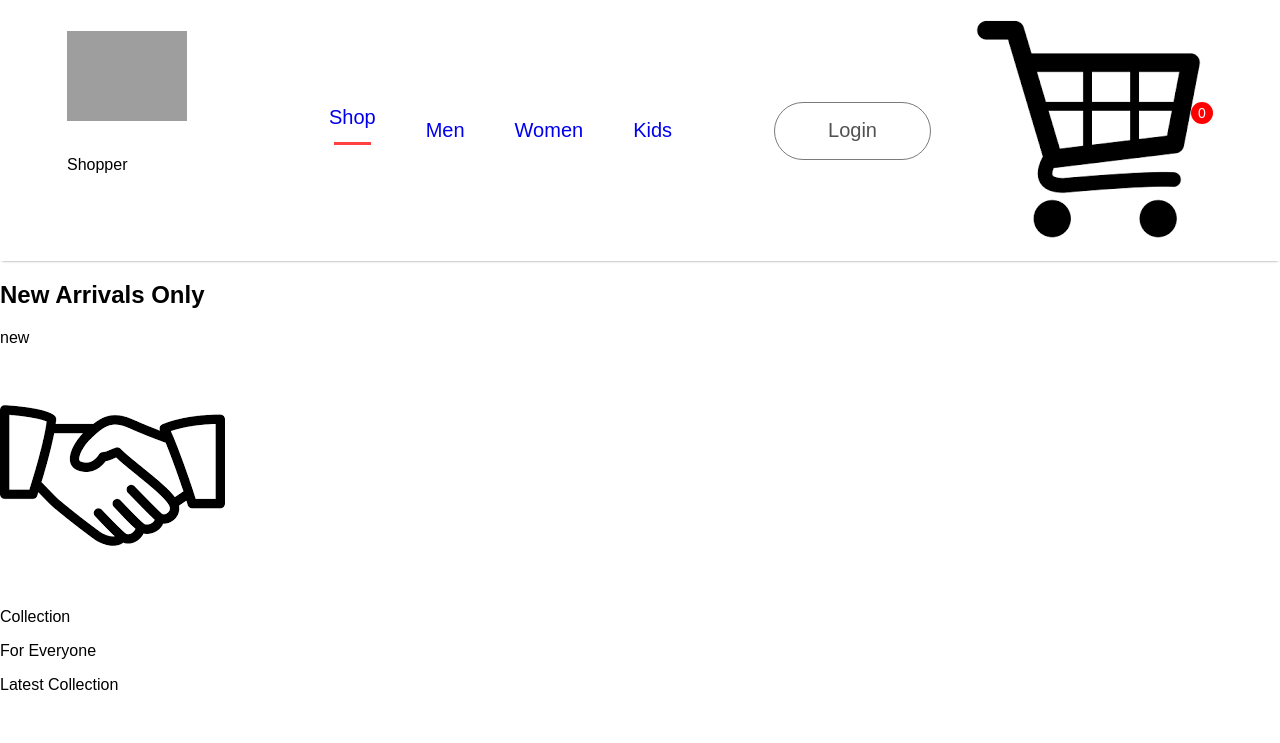
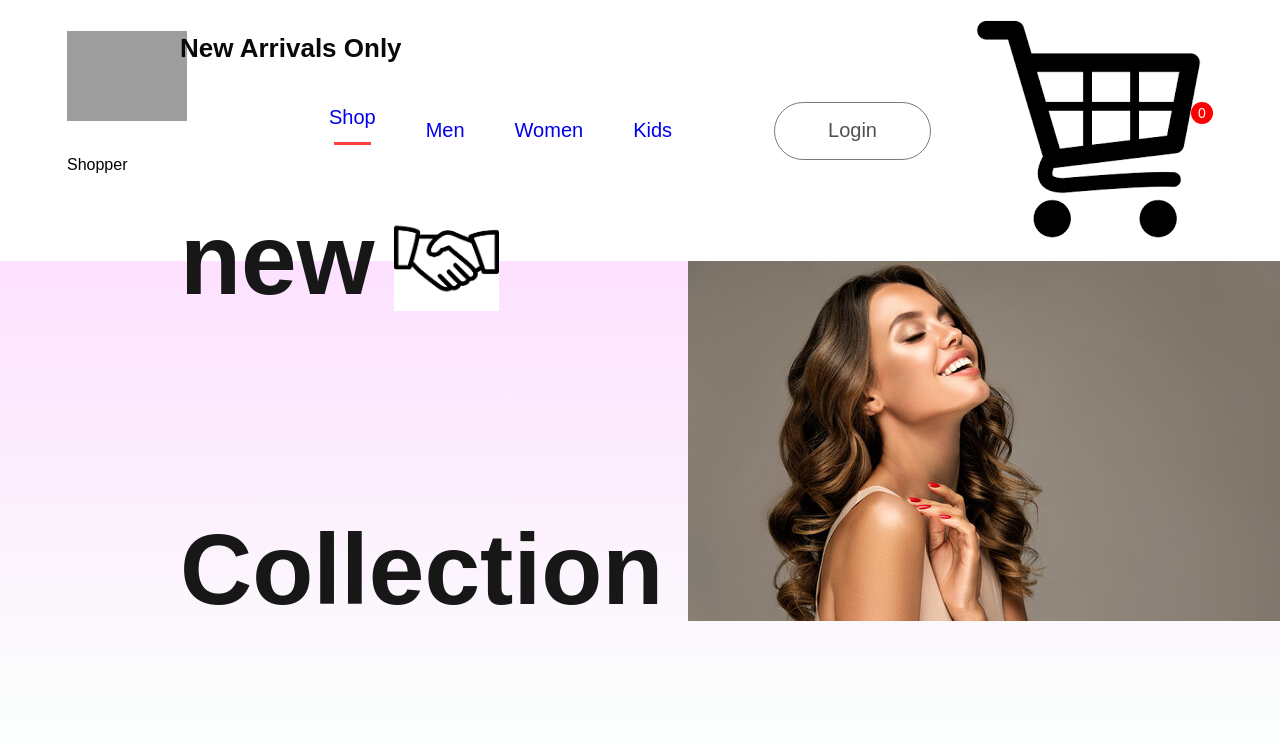
Before and after one commit to Mashi0629/e-commerce-website, a React (Create React App) app: page / in a window 1280 px wide. Shown: the top 743 px of the page. Built offline with nearby package versions, Linux system fonts and the light colour scheme; grey boxes are pictures that could not be loaded; the HTML template or start-up script is replaced by a standard one.

Commit message:
update hero section

```diff
--- a/src/Components/Hero/Hero.css
+++ b/src/Components/Hero/Hero.css
@@ -0,0 +1,52 @@
+.hero{
+    height: 100vh;
+    background: linear-gradient(180deg, #fde1ff, #e1ffea22 60%);
+    display: flex;
+
+}
+
+.hero-left{
+    flex: 1;
+    display: flex;
+    flex-direction: column;
+    justify-content: center;
+    gap: 20px;
+    padding-left: 180px;
+    line-height: 1.1;
+
+}
+
+.hero-left h2{
+    font-size: 26px;
+    font-weight: 600;
+    color: #090909;
+}
+
+.hero-left p{
+    font-size: 100px;
+    font-weight: 700;
+    color: #171717;
+}
+.hero-hand-icon{
+    display: flex;
+    align-items: center;
+    gap: 20px;
+}
+
+.hero-hand-icon img{
+    width: 105px;
+}
+.hero-latest-btn{
+    display: flex;
+    align-items: center;
+    justify-content: center;
+    gap: 15px;
+    border-radius: 75px;
+    width: 310px;
+    height: 70px;
+    margin-top: 30px;
+    background: #ff4141;
+    color: white;
+    font-size: 22px;
+    font-weight: 500;
+}
--- a/src/Components/Hero/Hero.jsx
+++ b/src/Components/Hero/Hero.jsx
@@ -2,6 +2,7 @@
 import "./Hero.css";
 import hand_icon from "../Assets/hand_icon.png";
 import arrow_icon from "../Assets/arrow_icon.png";
+import hero_image from "../Assets/hero_image.jpg";
 
 const Hero = () => {
     return (
@@ -9,7 +10,7 @@
             <div className="hero-left">
                 <h2>New Arrivals Only</h2>
                 <div>
-                    <div className="hand-hand-icon">
+                    <div className="hero-hand-icon">
                         <p>new</p>
                         <img src={hand_icon} alt=""/>
                     </div>
@@ -23,6 +24,7 @@
 
             </div>
             <div className="hero-right">
+                <img src= {hero_image} alt=""/>
 
             </div>
 
--- a/src/Components/Navbar/Navbar.css
+++ b/src/Components/Navbar/Navbar.css
@@ -57,8 +57,8 @@
 
 }
 .cart-icon {
-    width: 40px;
-    height: 40px;
+    width: 20px;
+    height: 20px;
     cursor: pointer;
 }
 
```
Also changed, not shown: src/Components/Assets/hero_image.jpg (added).
